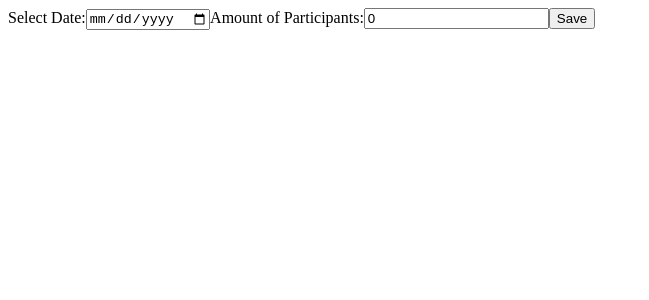
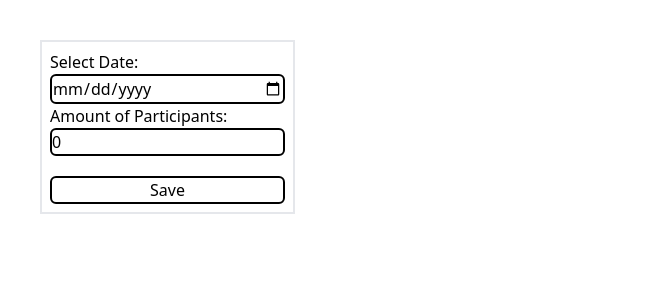
Before and after one commit to JornBlaton/Citymesh_vue, a Vue app: page / in a window 1280 px wide. Shown: the top 300 px of the page, without its empty margins (0-649 px from the left). Built offline with nearby package versions, Linux system fonts and the light colour scheme.

Commit message:
fixed tailwind and added styling

```diff
--- a/package.json
+++ b/package.json
@@ -18,8 +18,11 @@
     "@vue/cli-plugin-babel": "~5.0.0",
     "@vue/cli-plugin-eslint": "~5.0.0",
     "@vue/cli-service": "~5.0.0",
+    "autoprefixer": "^10.4.16",
     "eslint": "^7.32.0",
-    "eslint-plugin-vue": "^8.0.3"
+    "eslint-plugin-vue": "^8.0.3",
+    "postcss": "^8.4.32",
+    "tailwindcss": "^3.3.6"
   },
   "eslintConfig": {
     "root": true,
--- /dev/null
+++ b/postcss.config.js
@@ -0,0 +1,6 @@
+module.exports = {
+  plugins: {
+    tailwindcss: {},
+    autoprefixer: {},
+  },
+}
--- a/src/components/SubmitButton.vue
+++ b/src/components/SubmitButton.vue
@@ -1,5 +1,5 @@
 <template>
-    <button type="submit">
+    <button type="submit" class="border-2 border-black rounded-md mt-5">
         Save
     </button>
 </template>
--- /dev/null
+++ b/src/index.css
@@ -0,0 +1,3 @@
+@tailwind base;
+@tailwind components;
+@tailwind utilities;
--- a/src/main.js
+++ b/src/main.js
@@ -1,9 +1,7 @@
 import { createApp } from 'vue'
 import App from './App.vue'
-import router from './router'
+import './index.css'
 
 const app = createApp(App)
 
-app.use(router)
-
 app.mount('#app')
--- a/src/views/BookingView.vue
+++ b/src/views/BookingView.vue
@@ -1,19 +1,62 @@
 <template>
-  <div>
-    <button @click="$emit('changeView', 'HomeView')">Back</button>
-
+  <header class="m-5">
+    <button
+      @click="$emit('changeView', 'HomeView')"
+      class="p-1 border-2 border-black rounded-md"
+    >
+      Back
+    </button>
+  </header>
+  <div class="flex flex-row">
+    <div class="m-10">
+      <div id="bookingcontainer">
+        <div v-for="item in props.meetingdata" :key="item.id" class="border-2 border-black rounded-md mb-2 p-1">
+          <p>Room_id: {{ item.room }}</p>
+          <p>Booked for: {{ item.person }}</p>
+          <p>Starting time:{{ item.timestamp_start }}</p>
+          <p>Ending time: {{ item.timestamp_end }}</p>
+        </div>
+      </div>
       <div id="roomcontainer">
+        <h2>Select room:</h2>
         <button
           v-for="item in props.rooms"
           @click="(form.room = item.id), console.log(form.room)"
           :key="item.id"
-      >
+          class="border-2 border-black rounded-md mr-2 p-1">
           {{ item.name }}
         </button>
       </div>
-
-    <table>
-      <tr>
+    </div>
+    <form @submit.prevent="submit" class="flex flex-col mt-3 ml-5 mr-5">
+      <label for="email">Email:</label>
+      <input
+        type="email"
+        id="email"
+        name="email"
+        v-model="form.email"
+        class="border-2 border-black rounded-md"
+      />
+      <label for="start">Start Time:</label>
+      <input
+        type="time"
+        id="start"
+        name="start"
+        v-model="form.start"
+        class="border-2 border-black rounded-md"
+      />
+      <label for="end">End Time:</label>
+      <input
+        type="time"
+        id="end"
+        name="end"
+        v-model="form.end"
+        class="border-2 border-black rounded-md"
+      />
+      <save-button />
+    </form>
+    <table class="h-[500px] border-separate border border-slate-400">
+        <tr class="">
           <td>06:00</td>
           <td>12:30</td>
         </tr>
@@ -62,17 +105,8 @@
           <td>18:00</td>
         </tr>
       </table>
+  </div>
 
-    <form @submit.prevent="submit" class="flex flex-col mt-3 ml-5 mr-5">
-      <label for="email">Email:</label>
-      <input type="email" id="email" name="email" v-model="form.email" />
-      <label for="start">Start Time:</label>
-      <input type="time" id="start" name="start" v-model="form.start" />
-      <label for="end">End Time:</label>
-      <input type="time" id="end" name="end" v-model="form.end" />
-      <save-button />
-    </form>
-  </div>
 </template>
 
 <script setup>
--- a/src/views/HomeView.vue
+++ b/src/views/HomeView.vue
@@ -1,11 +1,11 @@
 <template>
-  <div>
-    <form @submit.prevent="submit" class="flex flex-col mt-3 ml-5 mr-5">
-      <label for="date">Select Date:</label>
-      <input type="date" id="date" name="date" v-model="form.date" />
-      <label for="amount">Amount of Participants:</label>
-      <input type="number" id="amount" name="amount" v-model="form.amount" />
-      <save-button />
+  <div class="mt-10 ml-10 border-2 w-fit p-2">
+    <form @submit.prevent="submit" class="flex flex-col">
+      <label for="date" class="mr-2">Select Date:</label>
+      <input type="date" id="date" name="date" v-model="form.date" class="border-2 border-black rounded-md"/>
+      <label for="amount" class="mr-2">Amount of Participants:</label>
+      <input type="number" id="amount" name="amount" v-model="form.amount" class="border-2 border-black rounded-md"/>
+      <save-button/>
     </form>
   </div>
 </template>
--- /dev/null
+++ b/tailwind.config.js
@@ -0,0 +1,11 @@
+/** @type {import('tailwindcss').Config} */
+module.exports = {
+  content: [
+    './public/**/*.html',
+    './src/**/*.{js,jsx,ts,tsx,vue}',
+  ],
+  theme: {
+    extend: {},
+  },
+  plugins: [],
+}
```
Also changed, not shown: 2 other files (tests, documents, lock files or other folders). Lines whose indentation alone changed are shown as unchanged.
